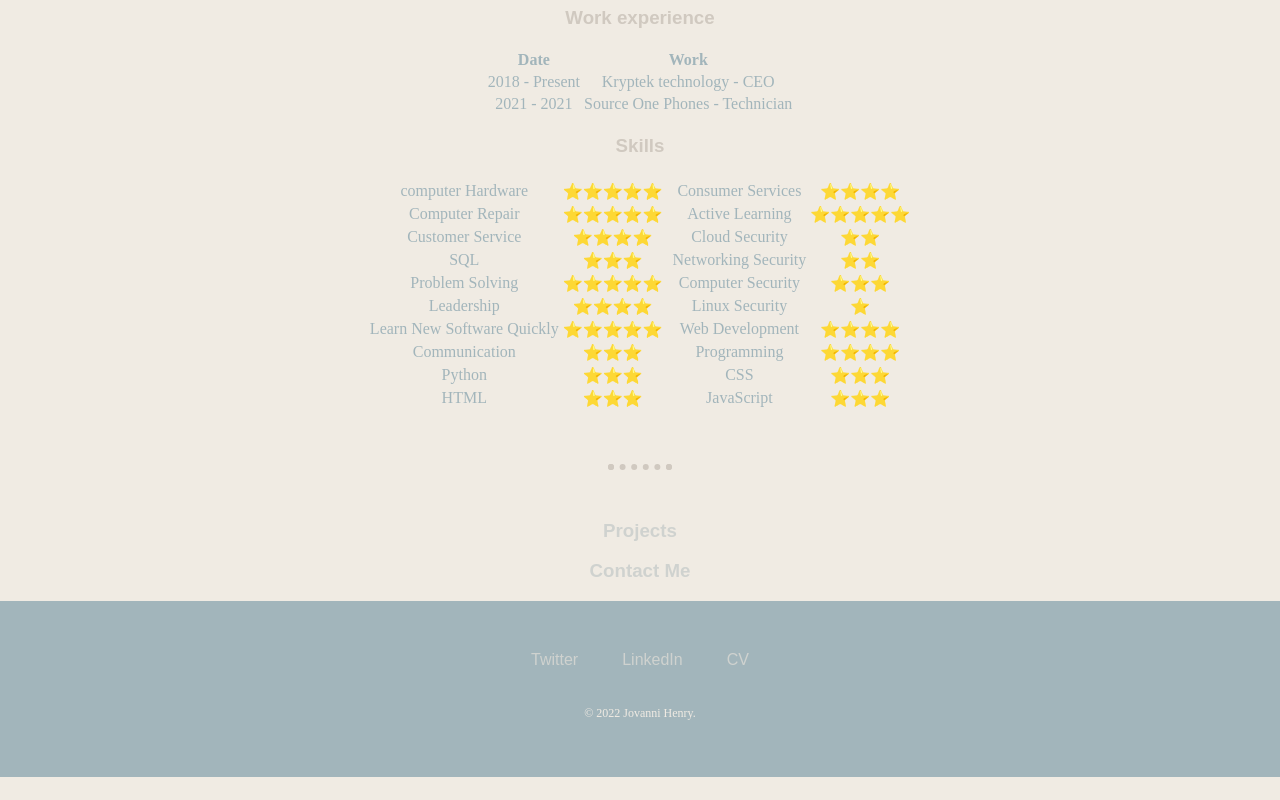
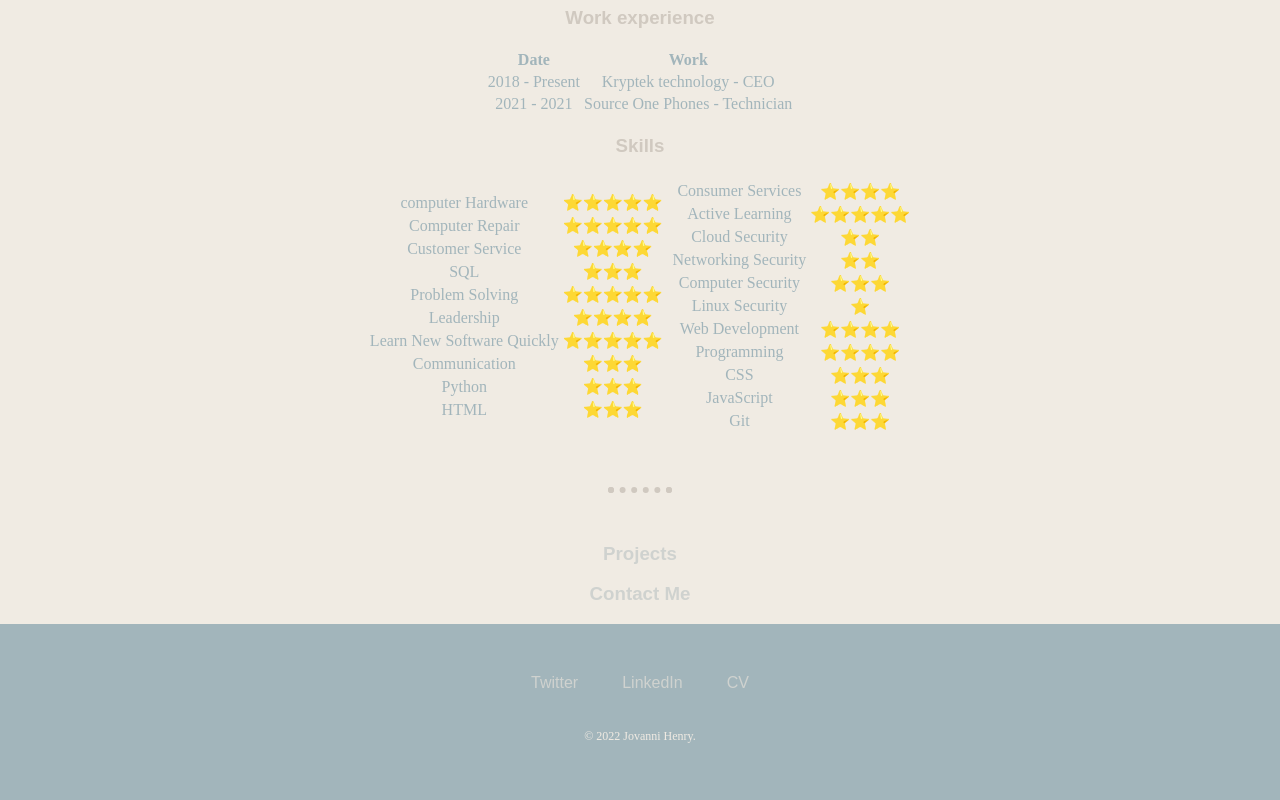
Before and after one commit to Kryptek-tingz/.github.io, a plain HTML site: page CV.html in a window 1280 px wide. Shown: the part 1181-1981 px from the top of the page. Before the commit the page ends 1958 px from the top, so only its background shows below. Drawn offline with Linux system fonts and the light colour scheme.

Commit message:
Add files via upload

```diff
--- a/CV.html
+++ b/CV.html
@@ -131,6 +131,10 @@
             <td>JavaScript</td>
             <td>⭐️⭐️⭐️</td>
           </tr>
+          <tr>
+            <td>Git</td>
+            <td>⭐️⭐️⭐️</td>
+          </tr>
         </table>
       </td>
     </tr>
```
